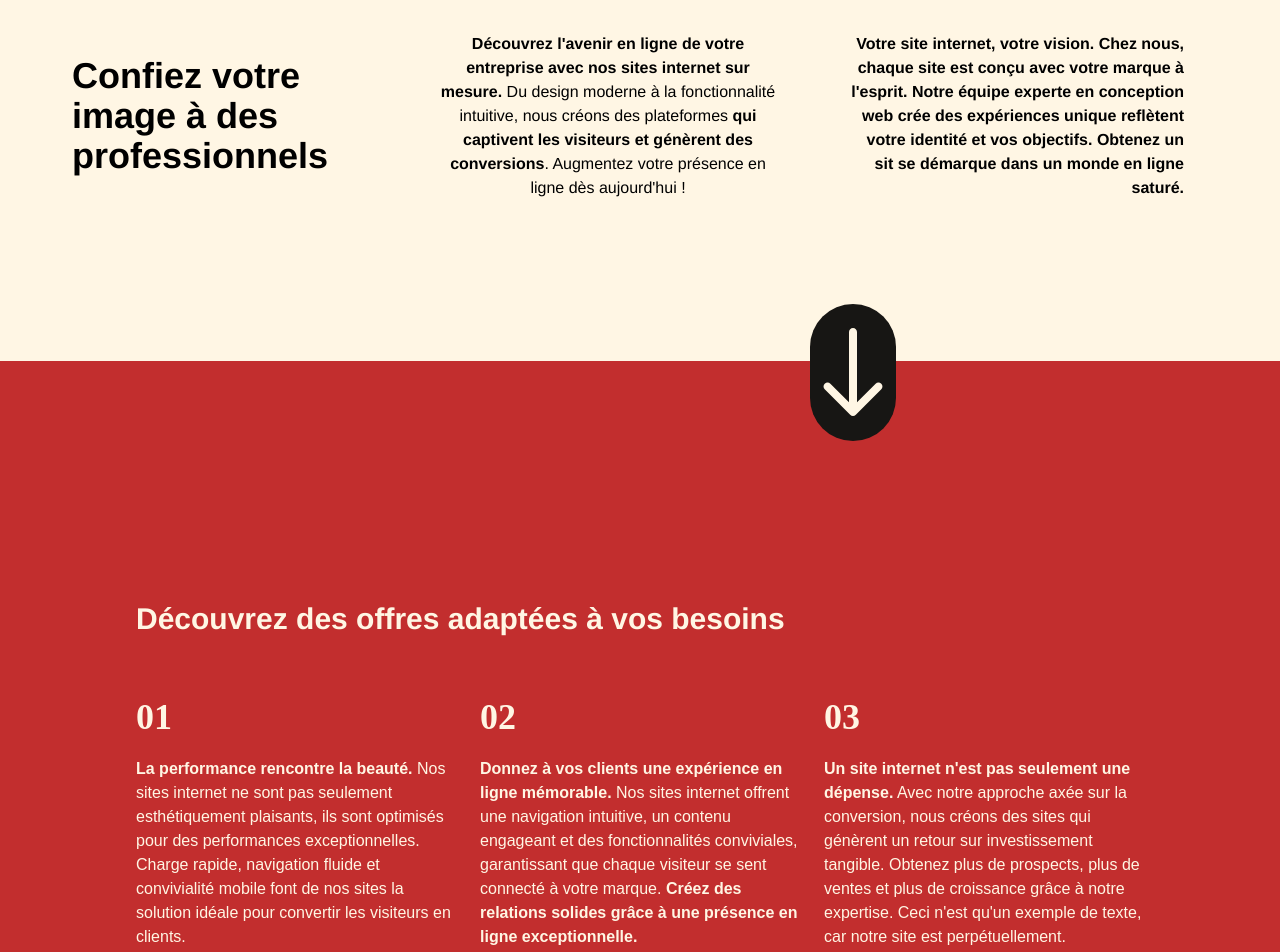
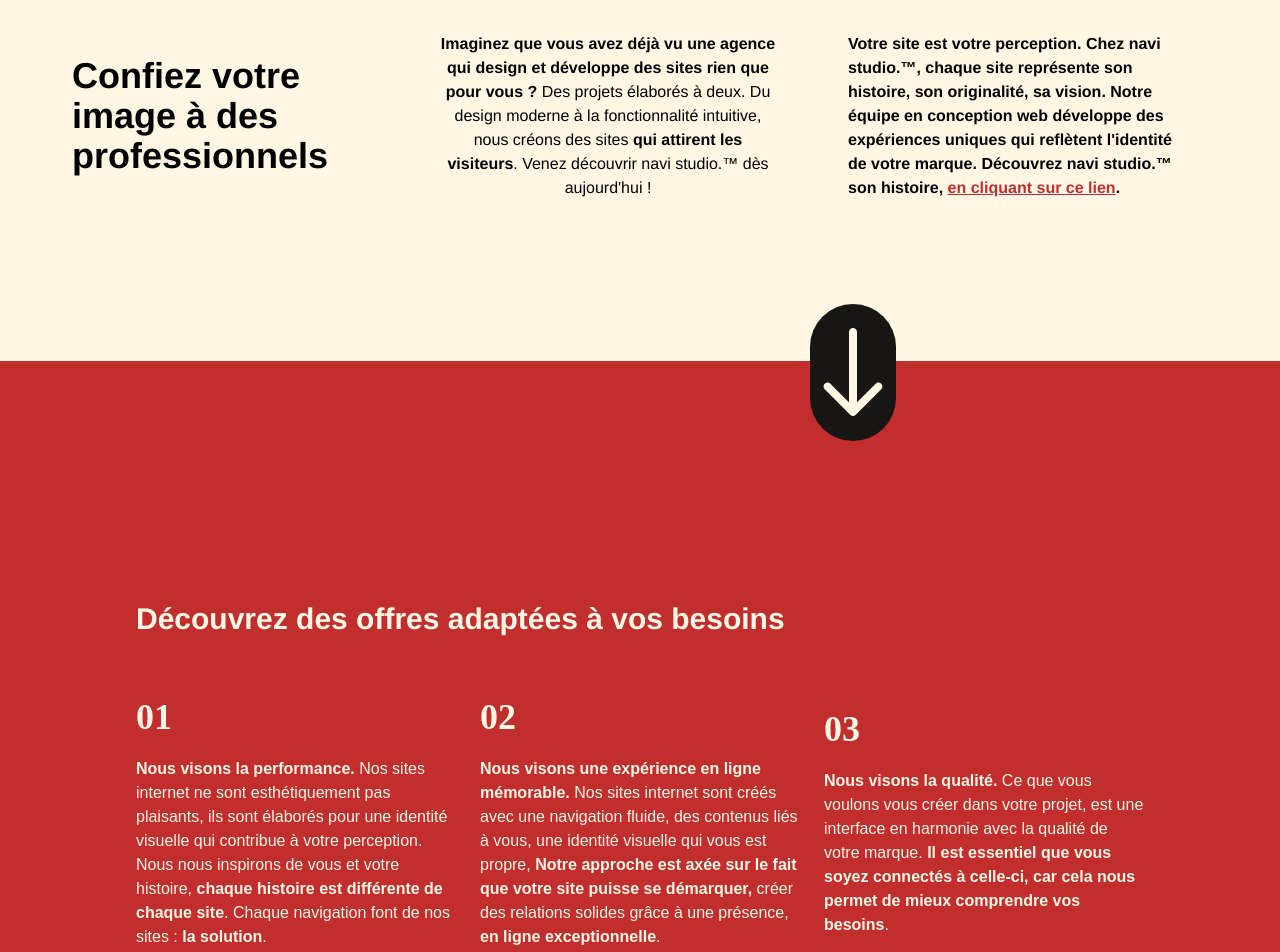
Before and after one commit to franzhopp/v3q, a React (Vite) app: page / in a window 1280 px wide. Shown: the part 1060-2012 px from the top of the page. Built offline with nearby package versions, Linux system fonts and the light colour scheme; a web font is replaced by a local one.

Commit message:
[ADD] rework texts

```diff
--- a/src/Components/Ethics/ethics.jsx
+++ b/src/Components/Ethics/ethics.jsx
@@ -89,7 +89,7 @@ const EthicsPage = () => {
         <div className="text-center mt-20">
           <h1
             data-aos="fade-left"
-            className="text-black font-extrabold text-4xl mb-10"
+            className="text-black font-extrabold text-2xl sm:text-4xl mb-10"
           >
             Environnement de travail
           </h1>
--- a/src/Components/Section/section-duplicate.jsx
+++ b/src/Components/Section/section-duplicate.jsx
@@ -1,7 +1,7 @@
 const SectionDuplicate = () => {
   return (
     <>
-      <div id="all" className="bg-C22E2E h-1/2">
+      <div className="bg-C22E2E h-1/2">
         <div className="border-beige">
           <section className="max-w-6xl mx-auto py-60 px-4 sm:px-6 lg:px-8">
             <h3
@@ -20,11 +20,16 @@ const SectionDuplicate = () => {
                 >
                   <h1 className="text-4xl number font-semibold pb-5">01</h1>
                   <span className="font-extrabold">
-                    La performance rencontre la beauté.
+                    Nous visons la performance.
+                  </span>{" "}
+                  Nos sites internet ne sont esthétiquement pas plaisants, ils
+                  sont élaborés pour une identité visuelle qui contribue à votre
+                  perception. Nous nous inspirons de vous et votre histoire,{" "}
+                  <span className="font-extrabold">
+                    chaque histoire est différente de chaque site
                   </span>
-                  {
-                    " Nos sites internet ne sont pas seulement esthétiquement plaisants, ils sont optimisés pour des performances exceptionnelles. Charge rapide, navigation fluide et convivialité mobile font de nos sites la solution idéale pour convertir les visiteurs en clients."
-                  }
+                  . Chaque navigation font de nos sites :{" "}
+                  <span className="font-extrabold">la solution</span>.
                 </p>
               </div>
 
@@ -37,15 +42,20 @@ const SectionDuplicate = () => {
                 >
                   <h1 className="text-4xl number font-semibold pb-5">02</h1>
                   <span className="font-extrabold">
-                    Donnez à vos clients une expérience en ligne mémorable.
+                    Nous visons une expérience en ligne mémorable.
+                  </span>{" "}
+                  Nos sites internet sont créés avec une navigation fluide, des
+                  contenus liés à vous, une identité visuelle qui vous est
+                  propre,{" "}
+                  <span className="font-extrabold">
+                    Notre approche est axée sur le fait que votre site puisse se
+                    démarquer,
+                  </span>{" "}
+                  créer des relations solides grâce à une présence,{" "}
+                  <span className="font-extrabold">
+                    en ligne exceptionnelle
                   </span>
-                  {
-                    " Nos sites internet offrent une navigation intuitive, un contenu engageant et des fonctionnalités conviviales, garantissant que chaque visiteur se sent connecté à votre marque. "
-                  }
-                  <span className="font-extrabold">
-                    Créez des relations solides grâce à une présence en ligne
-                    exceptionnelle.
-                  </span>
+                  .
                 </p>
               </div>
 
@@ -58,12 +68,15 @@ const SectionDuplicate = () => {
                 >
                   <h1 className="text-4xl number font-semibold pb-5">03</h1>
                   <span className="font-extrabold">
-                    {`Un site internet n'est pas seulement une dépense.`}
+                    Nous visons la qualité.
+                  </span>{" "}
+                  Ce que vous voulons vous créer dans votre projet, est une
+                  interface en harmonie avec la qualité de votre marque.{" "}
+                  <span className="font-extrabold">
+                    Il est essentiel que vous soyez connectés à celle-ci, car
+                    cela nous permet de mieux comprendre vos besoins
                   </span>
-                  {` Avec notre approche axée sur la conversion, nous créons des sites qui génèrent un retour sur investissement tangible. Obtenez plus de prospects, plus de ventes et plus de croissance grâce à notre expertise. Ceci n'est qu'un exemple de texte, car notre site est perpétuellement.`}
-                  {/* <span className="font-extrabold">
-                    Corem ipsum dolor sit amet
-                  </span> */}
+                  .{" "}
                 </p>
               </div>
             </div>
--- a/src/Components/Section/section-team.jsx
+++ b/src/Components/Section/section-team.jsx
@@ -33,24 +33,23 @@ const SectionTeam = () => {
         <div className="flex justify-center">
           <div className="w-4/5 sm:w-1/2">
             <p className="px-5 text-black text-arial text-center md:text-center lg:text-center text-lg sm:text-2xl mt-10 mb-16">
-              {`Nous sommes bien plus qu'une simple agence digitale. Nous
-                  sommes des `}
+              {`Quoi de mieux que de connaître navi studio.™ et son équipe ?`}{" "}
               <span className="font-extrabold">
-                {"architectes de l'expérience numérique"}
+                {
+                  "Nous vous laissons parcourir entre ces lignes pour en savoir davantage"
+                }
               </span>
-              {" et les "}
-              <span className="font-extrabold">artisans du web.</span>
               <br />
               <span className="text-black">
-                {"Si vous recherchez une équipe"}
-                <span className="font-extrabold">{" passionnée"}</span> et
+                {"concernant les concepteurs de ce site et son expérience."}
+                {/* <span className="font-extrabold">{" passionnée"}</span> et
                 <span className="font-extrabold"> compétente</span>{" "}
                 {` pour vous
                     accompagner dans le domaine du`}
                 <span className="font-extrabold">{" Design, "}</span>
                 <span className="font-extrabold">Développement web</span> ou
                 <span className="font-extrabold">{" Marketing Digital "}</span>
-                {"ne cherchez pas plus loin."}
+                {"ne cherchez pas plus loin."} */}
               </span>
             </p>
           </div>
@@ -87,13 +86,18 @@ const SectionTeam = () => {
                   <div className="w-72">
                     <p className="text-black text-left text-base mb-10 ml-10 sm:ml-0 p">
                       <span className="font-extrabold">
-                        Corem ipsum dolor sit amet
-                      </span>
-                      , consectetur adipiscing elit. Etiam eu turpis molestie,
-                      dictum est a, mattis tellus. Sed dignissim, metus nec
-                      fringilla accumsan, risus sem.{" "}
+                        Mélissa est designer et exerce le métier UX/UI Designer
+                        depuis 5 ans.
+                      </span>{" "}
+                      Résidante à Londres, elle pratique celui-ci avec beaucoup
+                      de créativité et rigueur.{" "}
                       <span className="font-extrabold">
-                        Corem ipsum dolor sit amet.
+                        Venez découvrir son histoire en cliquant sur «{" "}
+                        <span className="text-C22E2E underline">
+                          {" "}
+                          Découvrir
+                        </span>{" "}
+                        ».
                       </span>
                     </p>
                   </div>
@@ -179,13 +183,18 @@ const SectionTeam = () => {
                     <div className="w-72">
                       <p className="text-black text-left text-base mb-10 ml-10 sm:ml-0 z">
                         <span className="font-extrabold">
-                          Corem ipsum dolor sit amet
-                        </span>
-                        , consectetur adipiscing elit. Etiam eu turpis molestie,
-                        dictum est a, mattis tellus. Sed dignissim, metus nec
-                        fringilla accumsan, risus sem.{" "}
+                          Louisa est développeuse web et exerce le métier du
+                          développement web depuis depuis 2 ans.
+                        </span>{" "}
+                        Résidante à Paris, elle pratique celui-ci avec beaucoup
+                        de passion et plaisir.{" "}
                         <span className="font-extrabold">
-                          Corem ipsum dolor sit amet.
+                          Venez découvrir son histoire en cliquant sur «{" "}
+                          <span className="text-C22E2E underline">
+                            {" "}
+                            Découvrir
+                          </span>{" "}
+                          ».
                         </span>
                       </p>
                     </div>
--- a/src/Components/Section/section.jsx
+++ b/src/Components/Section/section.jsx
@@ -1,6 +1,33 @@
+import { NavLink } from "react-router-dom";
 import ButtonContact from "../UI/Button/button-contact";
+import { useEffect, useState } from "react";
 
 const Section = () => {
+  const [scrollNavbar, setScrollNavbar] = useState();
+
+  const SectionToScroll = () => {
+    const contactSection = document.getElementById("team");
+    if (contactSection) {
+      contactSection.scrollIntoView({ behavior: "smooth" });
+    }
+  };
+
+  useEffect(() => {
+    const handleScroll = () => {
+      if (window.scrollY > 0) {
+        setScrollNavbar(true);
+      } else {
+        setScrollNavbar(false);
+      }
+    };
+
+    window.addEventListener("scroll", handleScroll);
+
+    return () => {
+      window.removeEventListener("scroll", handleScroll);
+    };
+  }, []);
+
   return (
     <>
       <section className="max-w-7xl mx-auto mt-24 px-4 sm:px-6 lg:px-8">
@@ -20,11 +47,11 @@ const Section = () => {
             <div className="p-6">
               <p className="mt-2 text-center text-black">
                 <span className="font-extrabold">
-                  {`Découvrez l'avenir en ligne de votre entreprise avec nos sites internet sur mesure.`}
+                  {`Imaginez que vous avez déjà vu une agence qui design et développe des sites rien que pour vous ?`}
                 </span>{" "}
-                {`Du design moderne à la fonctionnalité intuitive, nous créons des plateformes`}
-                <span className="font-extrabold">{` qui captivent les visiteurs et génèrent des conversions`}</span>
-                . Augmentez votre présence en ligne dès aujourd'hui !
+                {`Des projets élaborés à deux. Du design moderne à la fonctionnalité intuitive, nous créons des sites`}
+                <span className="font-extrabold">{` qui attirent les visiteurs`}</span>
+                . Venez découvrir navi studio.™ dès aujourd'hui !
               </p>
             </div>
           </div>
@@ -32,8 +59,11 @@ const Section = () => {
           {/* Step 3 */}
           <div className="min-h-500 w-96 rounded-lg mt-5">
             <div className="p-6">
-              <p className="mt-2 font-extrabold text-right text-black">
-                {`Votre site internet, votre vision. Chez nous, chaque site est conçu avec votre marque à l'esprit. Notre équipe experte en conception web crée des expériences unique  reflètent votre identité et vos objectifs. Obtenez un sit  se démarque dans un monde en ligne saturé.`}
+              <p className="mt-2 font-extrabold text-left text-black">
+                {`Votre site est votre perception. Chez navi studio.™, chaque site représente son histoire, son originalité, sa vision. Notre équipe en conception web développe des expériences uniques qui reflètent l'identité de votre marque. Découvrez navi studio.™ son histoire, `}
+                <NavLink href="about" onClick={SectionToScroll} className="font-extrabold underline text-C22E2E">
+                  en cliquant sur ce lien
+                </NavLink>.
               </p>
             </div>
           </div>
```
